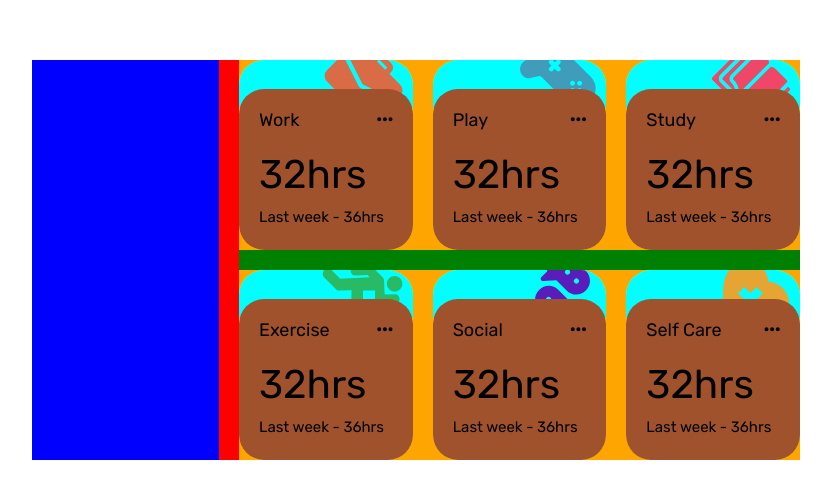
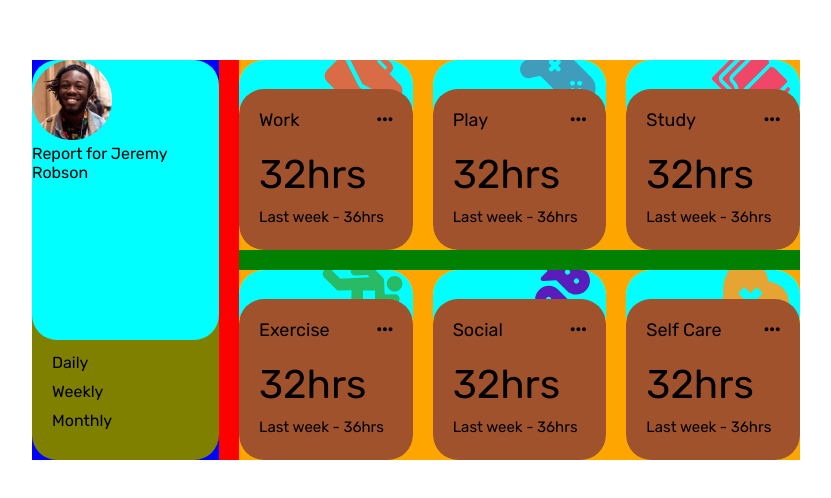
Before and after one commit to Florent-RICHARD/time-tracking-dashboard, a plain HTML site: page index.html in a window 1280 px wide. Shown: the part 140-638 px from the top of the page, without its empty margins (224-1055 px from the left). Drawn offline with Linux system fonts and the light colour scheme; a script that the page names is missing.

Commit message:
Add files via upload

```diff
--- a/index.html
+++ b/index.html
@@ -20,7 +20,7 @@
 
   <main class="container">
     <div class="column-left">
-      <!--<div class="perso">
+      <div class="perso">
         <div class="perso-img">
           <img src="./images/image-jeremy.png" width="80px" alt="">
         </div>
@@ -33,7 +33,7 @@
           <span>Weekly</span>
           <span>Monthly</span>
         </div>
-      </div>-->
+      </div>
     </div>
 
     <div class="column-right">
```
